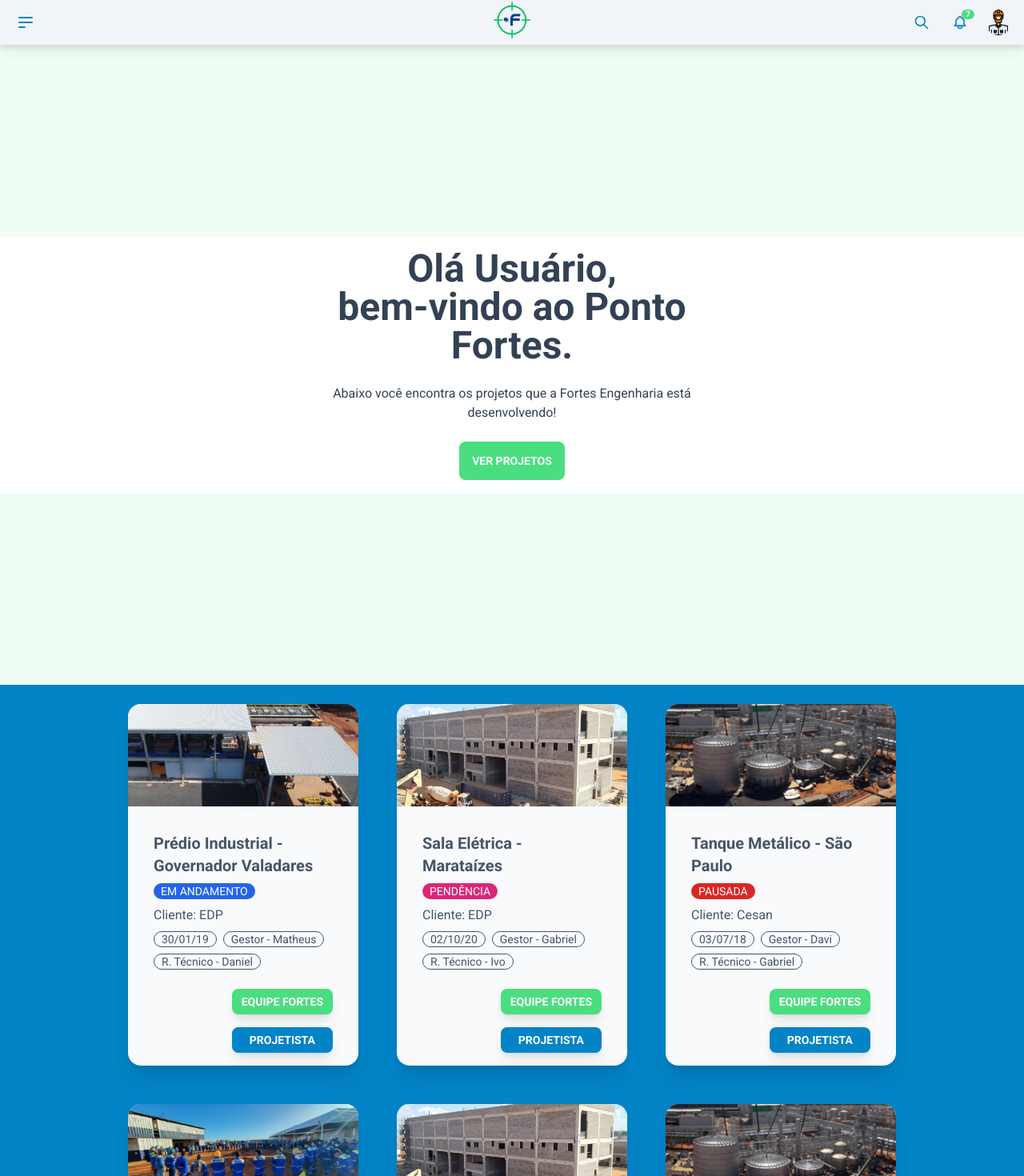
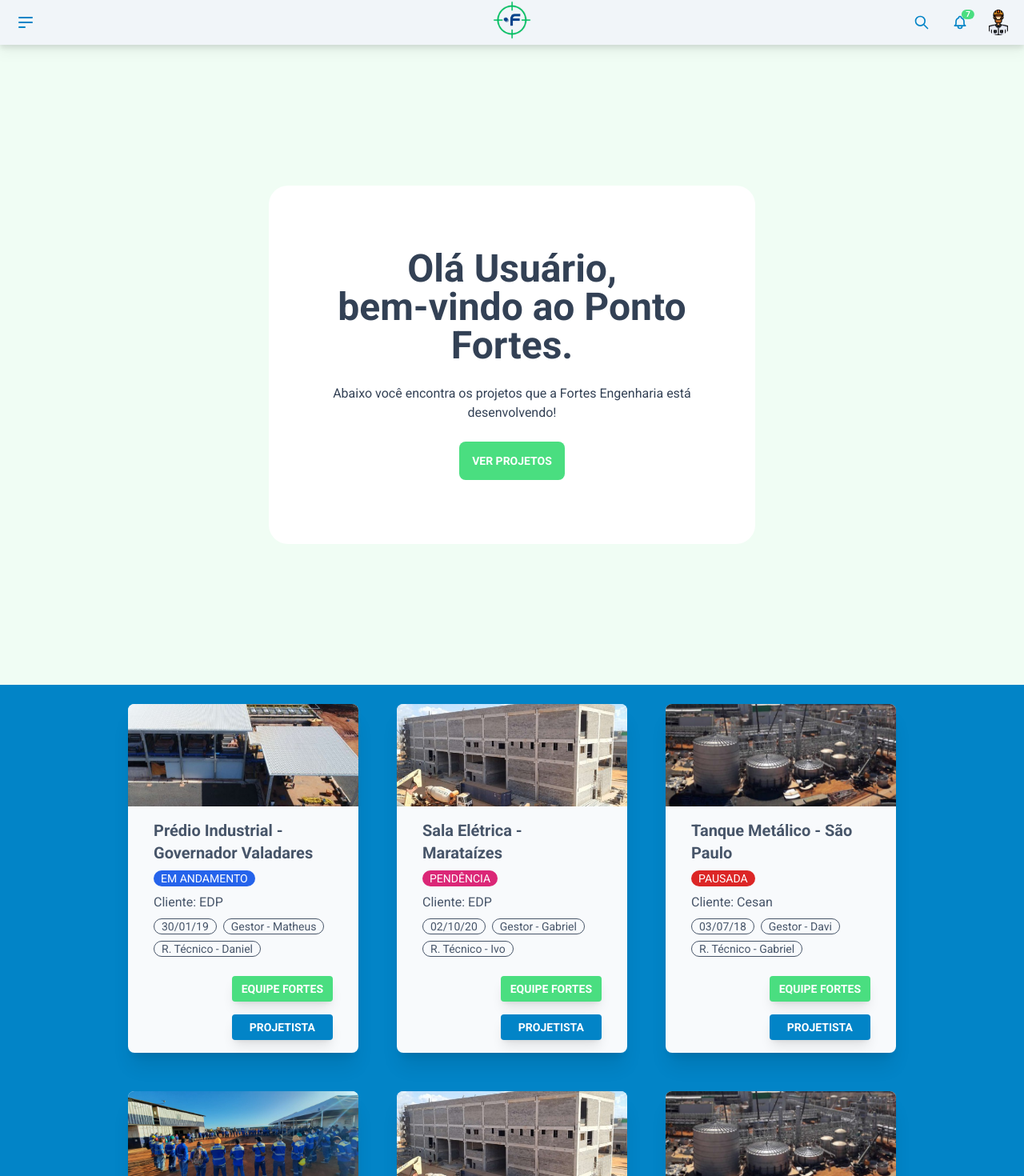
Before and after one commit to arthurlongue/fortes-engenharia, a React (Vite) app: page / in a window 1280 px wide. Shown: the top 1470 px of the page at 80% size. Built offline with nearby package versions, Linux system fonts and the light colour scheme.

Commit message:
roundness changes, hero card changes

```diff
--- a/src/App.css
+++ b/src/App.css
@@ -27,4 +27,8 @@
   .file-input-success {
     @apply border-slate-400 shadow-md;
   }
+
+  .modal-middle :where(.modal-box) {
+    @apply rounded-lg;
+  }
 }
--- a/src/components/Card/Card.tsx
+++ b/src/components/Card/Card.tsx
@@ -23,11 +23,11 @@
   }
 
   return (
-    <div className="card m-6 w-72 bg-slate-50 text-slate-600 shadow-xl">
+    <div className="card m-6 w-72 rounded-lg bg-slate-50 text-slate-600 shadow-xl">
       <figure className="max-h-32">
         <img src={img} alt="Shoes" />
       </figure>
-      <div className="card-body pb-4">
+      <div className="card-body py-4">
         <h2 className="card-title">{title}</h2>
         <div
           className={`badge border-none text-white ${badgeEmphasisColor}`}>
@@ -72,7 +72,7 @@
   return (
     <button
       onClick={onClick}
-      className={`btn-sm btn mt-4 border-none bg-green-400 text-white shadow-lg ${color} `}>
+      className={`btn-sm btn mt-4 rounded border-none bg-green-400 text-white shadow-lg ${color} `}>
       {button}
     </button>
   )
--- a/src/components/Collapse/Collapse.tsx
+++ b/src/components/Collapse/Collapse.tsx
@@ -3,7 +3,7 @@
 
 function Collapse({ index, title, description }) {
   return (
-    <div className="collapse-arrow rounded-box collapse bg-white text-slate-600 shadow-xl">
+    <div className="collapse-arrow collapse rounded-lg bg-white text-slate-600 shadow-xl">
       <input type="checkbox" />
       <div className="collapse-title text-xl font-medium">
         {title}
--- a/src/components/Collapse/CollapseDesigner.tsx
+++ b/src/components/Collapse/CollapseDesigner.tsx
@@ -4,7 +4,7 @@
 
 function CollapseDesigner({ index, title, description }) {
   return (
-    <div className="collapse-arrow rounded-box collapse bg-white text-slate-600 shadow-xl">
+    <div className="collapse-arrow collapse rounded-lg bg-white text-slate-600 shadow-xl">
       <input type="checkbox" />
       <div className="collapse-title text-xl font-medium">
         {title}
--- a/src/components/Hero/Hero.tsx
+++ b/src/components/Hero/Hero.tsx
@@ -3,7 +3,7 @@
 function Hero() {
   return (
     <div className="hero min-h-screen bg-green-50 text-slate-700">
-      <div className="hero-content min-w-full bg-white text-center">
+      <div className="hero-content  rounded-3xl bg-white p-20 text-center">
         <div className="max-w-md">
           <h1 className="text-5xl font-bold">
             Olá Usuário,
--- a/src/components/Menu/Menu.tsx
+++ b/src/components/Menu/Menu.tsx
@@ -2,7 +2,7 @@
 
 function Menu() {
   return (
-    <ul className="menu rounded-box w-56 bg-white text-black shadow-xl">
+    <ul className="menu w-56 rounded-lg bg-sky-50 text-slate-700 shadow-xl">
       <li>
         <a
           className="active:bg-green-400"
--- a/src/components/Modal/Modal.tsx
+++ b/src/components/Modal/Modal.tsx
@@ -15,7 +15,7 @@
         className="modal-toggle"
       />
       <div className="modal modal-bottom  sm:modal-middle">
-        <div className="modal-box bg-slate-100 text-slate-600">
+        <div className="modal-box bg-white text-slate-600">
           <h3 className="mb-4 text-lg font-bold">
             Selecione os arquivos que deseja baixar!
           </h3>
--- a/src/components/Modal/ModalDesigner.tsx
+++ b/src/components/Modal/ModalDesigner.tsx
@@ -14,7 +14,7 @@
         className="modal-toggle"
       />
       <div className="modal modal-bottom  sm:modal-middle">
-        <div className="modal-box bg-slate-100 text-slate-600">
+        <div className="modal-box bg-white text-slate-600">
           <h3 className="mb-4 text-lg font-bold">
             Preencha os dados na planilha abaixo:
           </h3>
```
